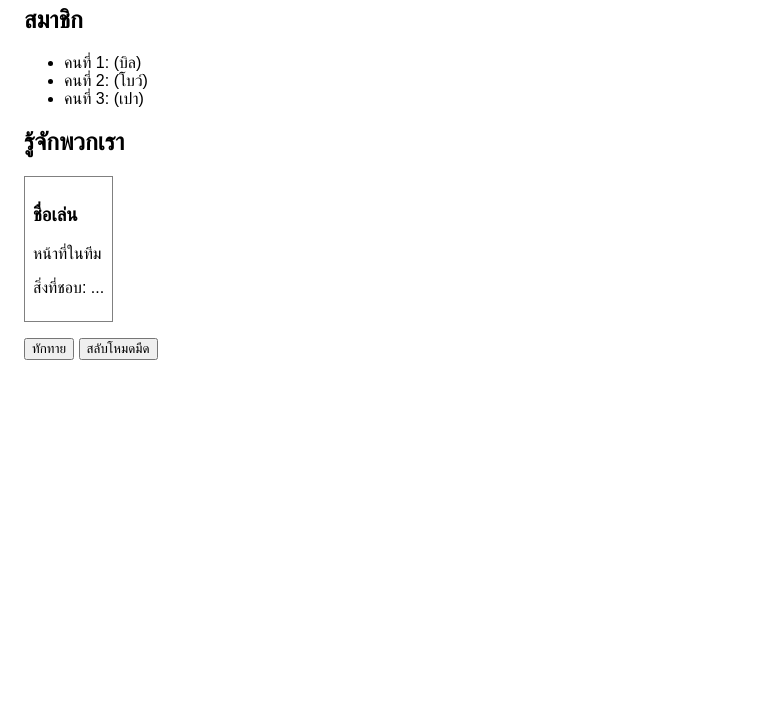
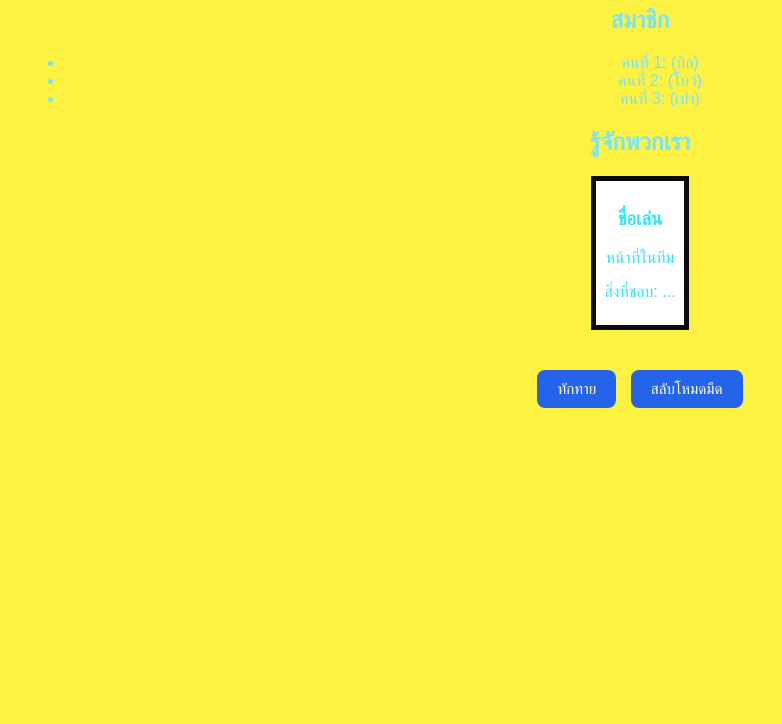
Before and after one commit to 56701-dot/team_13, a plain HTML site: page index.html in a window 1280 px wide. Shown: the part 76-800 px from the top of the page, without its empty margins (0-782 px from the left). Drawn offline with Linux system fonts and the light colour scheme.

Commit message:
ตกแต่งการ์ดและส่วนต่างๆของหน้าเว็บเปลี่ยนสีพื้นหลังตกแต่งการ์ด

```diff
--- a/style.css
+++ b/style.css
@@ -1,39 +1,63 @@
 /* ===== ไฟล์ของคนที่ 2 (นักออกแบบ) ===== */
 /* ภารกิจ: ตกแต่งให้ครบอย่างน้อย 3 จุดที่มีคำว่า "งาน" */
-
 body {
   font-family: sans-serif;
+  text-align: center;
   margin: 24px;
   /* งาน 1: เปลี่ยนสีพื้นหลังและสีตัวอักษรของหน้าเว็บ */
   background-color: white;
   color: black;
+  background-color: rgb(253, 241, 66);
+  color: rgb(119, 228, 255);
 }
 
 /* กล่องที่ครอบการ์ดทั้งหมด จัดเรียงเป็นแนวนอน */
 .card-container {
   display: flex;
   gap: 16px;
+  justify-content: center;
+  align-items: stretch;
+  gap: 20px;
+  max-width: 900px;
+  margin: 0 auto 40px auto;
   flex-wrap: wrap;
 }
 
 .card {
+  text-align: center;
+
   /* งาน 2: ตกแต่งการ์ด เช่น border, border-radius, padding, background-color */
   border: 1px solid gray;
   padding: 8px;
+  border: 5px solid rgb(12, 12, 11);
+  color: rgb(56, 226, 248);
+  background-color: rgb(255, 255, 255);
 }
 
 .card-name {
+
+  text-align: center;
+
   /* งาน 3: ตกแต่งชื่อในการ์ด เช่น color, font-size */
 }
 
 button {
   /* งานเสริม: ตกแต่งปุ่ม */
   margin-top: 16px;
+  background-color: #2563eb;
+  color: #ffffff;
+  border: none;
+  padding: 10px 20px;
+  margin: 0 5px;
+  border-radius: 8px;
+  font-size: 0.95rem;
+  cursor: pointer;
+  transition: background-color 0.2s ease;
 }
 
 /* โหมดมืด: script.js จะเพิ่ม class "dark" ให้ body */
 body.dark {
+  text-align: center;
   /* งานเสริม: กำหนดสีของโหมดมืด */
   background-color: #222222;
-  color: white;
-}
+  color: white;}
```
